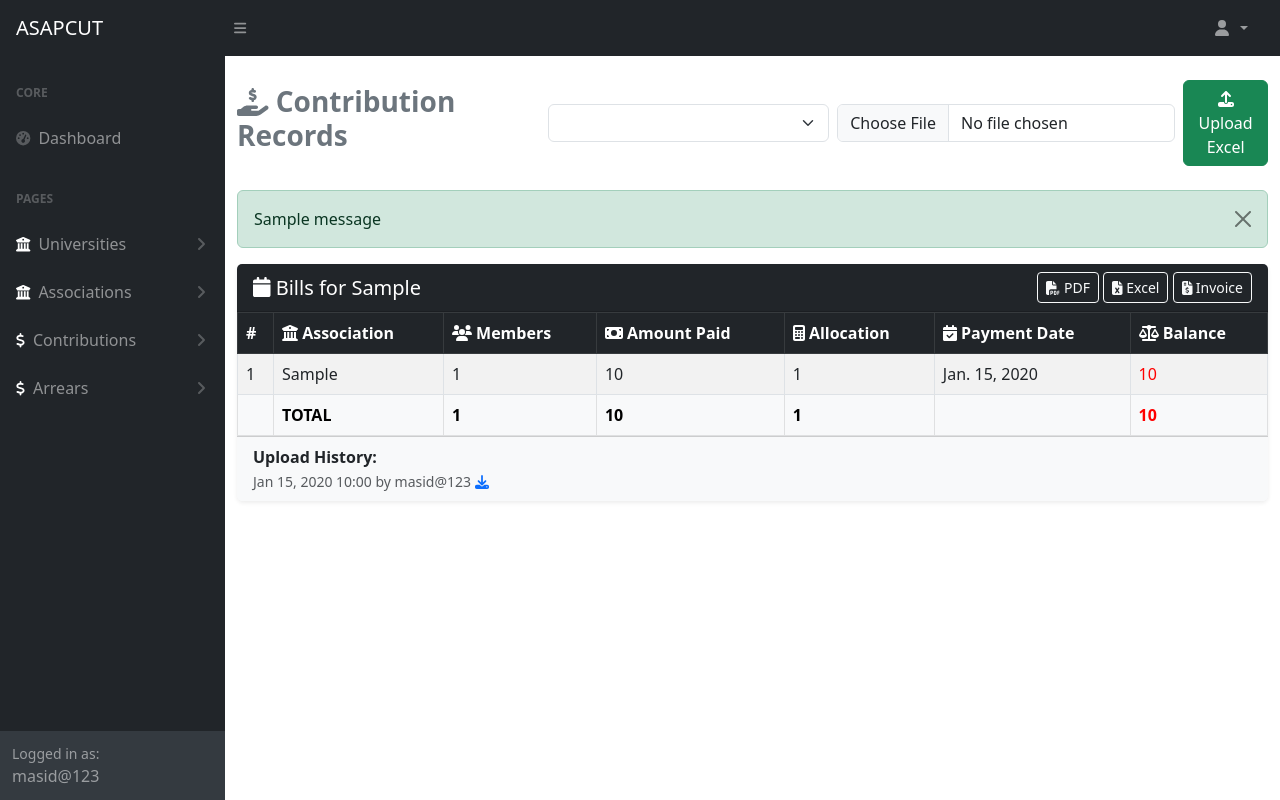
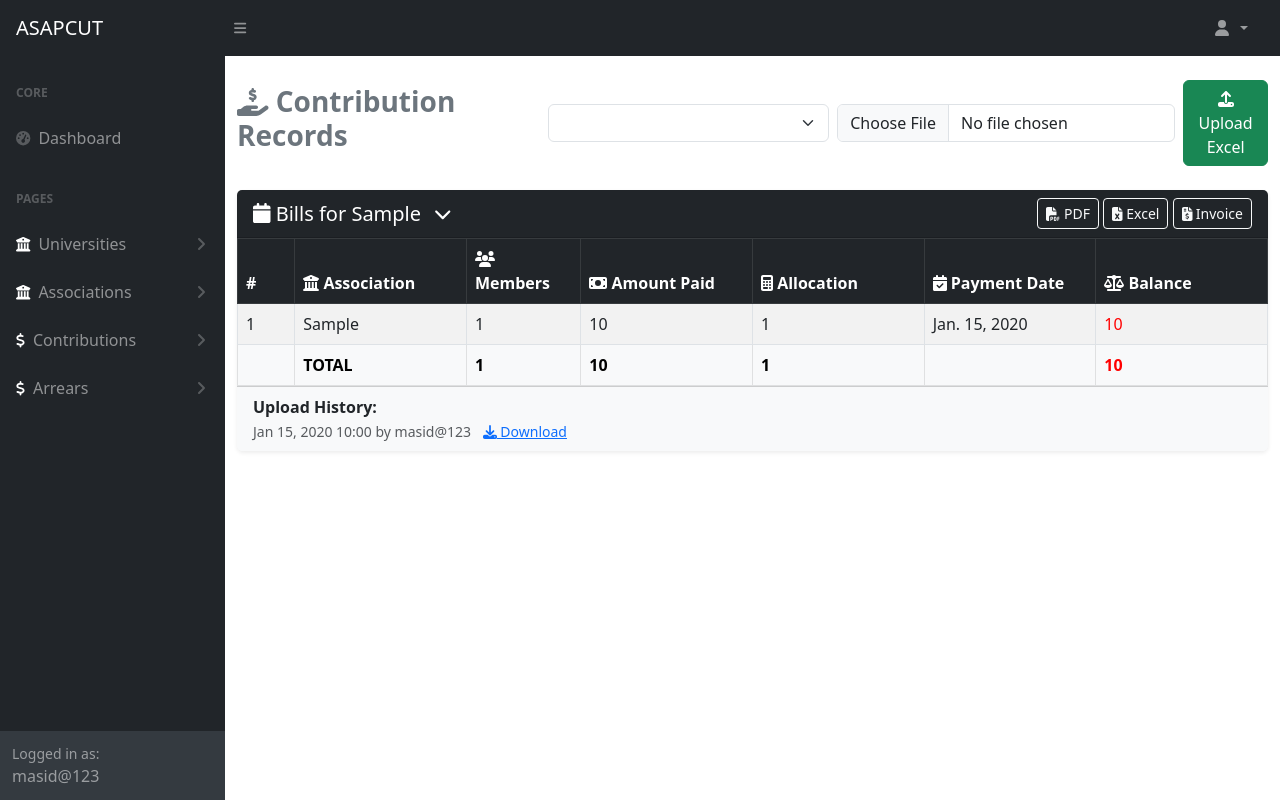
Before and after one commit to kurihom123/asaps, a Django app: page /contributions/ in a window 1280 px wide. Run offline with Django 5.2, Linux system fonts and the light colour scheme; a user stored in the database is signed in; data comes from the database, SQL or seed files in the repository; tables that the repository leaves empty hold one stand-in row (values such as "Sample post"); one stand-in notice (Sample message) is shown; some libraries are stand-ins or nearby versions.

Commit message:
new updated

```diff
--- a/asapcutapp/views/contribution.py
+++ b/asapcutapp/views/contribution.py
@@ -22,6 +22,7 @@ def contribution_list(request):
     else:
         form = ExcelUploadForm()
 
+    # Get all contributions ordered by year
     contributions = Contribution.objects.select_related('association').all().order_by('year')
     uploads = ContributionUpload.objects.all().order_by('-uploaded_at')
 
@@ -35,10 +36,18 @@ def contribution_list(request):
         year = contribution.year
         grouped_contributions[year].append(contribution)
 
-        total_members_by_year[year] = total_members_by_year.get(year, 0) + contribution.association.member_number
-        total_requested_by_year[year] = total_requested_by_year.get(year, 0) + contribution.amount_paid
-        total_allocation_by_year[year] = total_allocation_by_year.get(year, 0) + contribution.allocation
-        total_balance_by_year[year] = total_balance_by_year.get(year, 0) + contribution.balance
+        # Initialize if not exists
+        if year not in total_members_by_year:
+            total_members_by_year[year] = 0
+            total_requested_by_year[year] = 0
+            total_allocation_by_year[year] = 0
+            total_balance_by_year[year] = 0
+
+        # Accumulate totals
+        total_members_by_year[year] += contribution.association.member_number
+        total_requested_by_year[year] += contribution.amount_paid
+        total_allocation_by_year[year] += contribution.allocation
+        total_balance_by_year[year] += contribution.balance
 
     context = {
         'grouped_contributions': dict(grouped_contributions),
@@ -51,7 +60,6 @@ def contribution_list(request):
     }
     return render(request, 'pages/contributions/contribution_list.html', context)
 
-
 def handle_excel_upload(request, form):
     """Process uploaded Excel file and update contributions"""
     excel_file = form.cleaned_data['excel_file']
@@ -63,58 +71,79 @@ def handle_excel_upload(request, form):
         df.columns = [str(col).strip() for col in df.columns]
 
         required_columns = ['Association', 'Members', 'Amount Paid']
-        for col in required_columns:
-            if col not in df.columns:
-                messages.error(request, f"Missing required column: {col}")
-                return redirect('contribution_list')
+        missing_columns = [col for col in required_columns if col not in df.columns]
+        if missing_columns:
+            messages.error(request, f"Missing required columns: {', '.join(missing_columns)}")
+            return redirect('contribution_list')
 
-        updated, created = 0, 0
+        updated_count = 0
+        created_count = 0
+        errors = []
 
-        for _, row in df.iterrows():
-            assoc_abbr = str(row['Association']).strip()
-            members = int(row['Members'])
-            amount_paid = float(row['Amount Paid'])
-            payment_date = datetime.today().date()
+        for index, row in df.iterrows():
+            try:
+                assoc_abbr = str(row['Association']).strip()
+                members = int(row['Members'])
+                amount_paid = float(row['Amount Paid'])
+                payment_date = datetime.today().date()
 
-            # Match association abbreviation
-            try:
-                association = Association.objects.get(abbr=assoc_abbr)
-            except Association.DoesNotExist:
-                messages.warning(request, f"Association '{assoc_abbr}' not found, skipping.")
+                # Match association abbreviation
+                try:
+                    association = Association.objects.get(abbr=assoc_abbr)
+                except Association.DoesNotExist:
+                    errors.append(f"Association '{assoc_abbr}' not found")
+                    continue
+
+                # Update association member number if changed
+                if association.member_number != members:
+                    association.member_number = members
+                    association.save()
+
+                allocation = members * 500 * 12
+                balance = allocation - amount_paid
+
+                # Update or create contribution record
+                obj, created = Contribution.objects.update_or_create(
+                    association=association,
+                    year=year,
+                    defaults={
+                        'allocation': allocation,
+                        'amount_paid': amount_paid,
+                        'balance': balance,
+                        'payment_date': payment_date,
+                    }
+                )
+                if created:
+                    created_count += 1
+                else:
+                    updated_count += 1
+
+            except Exception as e:
+                errors.append(f"Row {index + 2}: {str(e)}")
                 continue
-
-            allocation = members * 500 * 12
-            balance = allocation - amount_paid
-
-            # Update or create contribution record
-            obj, created_flag = Contribution.objects.update_or_create(
-                association=association,
-                year=year,
-                defaults={
-                    'allocation': allocation,
-                    'amount_paid': amount_paid,
-                    'balance': balance,
-                    'payment_date': payment_date,
-                }
-            )
-            if created_flag:
-                created += 1
-            else:
-                updated += 1
 
         # Save upload log
         upload = form.save(commit=False)
         upload.uploaded_by = request.user
         upload.save()
 
-        messages.success(request, f"✅ Uploaded successfully for {year}. "
-                                  f"({updated} updated, {created} new records)")
+        # Show success message
+        if created_count > 0 or updated_count > 0:
+            messages.success(request, f"✅ Uploaded successfully for {year}. ({updated_count} updated, {created_count} new records)")
+        else:
+            messages.warning(request, f"No records were processed for {year}.")
+
+        # Show errors if any
+        if errors:
+            for error in errors[:3]:  # Show only first 3 errors
+                messages.warning(request, error)
+            if len(errors) > 3:
+                messages.warning(request, f"... and {len(errors) - 3} more errors")
 
     except Exception as e:
-        messages.error(request, f"Error processing Excel: {e}")
+        messages.error(request, f"❌ Error processing Excel: {str(e)}")
 
     return redirect('contribution_list')
-
 
 # Keep your existing PDF and Excel export functions
 @login_required
@@ -176,5 +205,3 @@ def contributions_excel(request, year):
     response['Content-Disposition'] = f'attachment; filename=Contributions_{year}.xlsx'
     wb.save(response)
     return response
-
-# Remove the add_contribution_for_year function
--- a/templates/pages/contributions/contribution_list.html
+++ b/templates/pages/contributions/contribution_list.html
@@ -27,7 +27,7 @@
     <!-- ALERT MESSAGES -->
     {% if messages %}
         {% for message in messages %}
-            <div class="alert alert-{{ message.tags }} alert-dismissible fade show" role="alert">
+            <div class="alert alert-{{ message.tags }} alert-dismissible fade show auto-dismiss" role="alert" data-dismiss-time="{% if message.tags == 'success' %}5000{% else %}10000{% endif %}">
                 {{ message }}
                 <button type="button" class="btn-close" data-bs-dismiss="alert" aria-label="Close"></button>
             </div>
@@ -37,8 +37,18 @@
     <!-- YEARLY CONTRIBUTION TABLES -->
     {% for year, contributions in grouped_contributions.items %}
     <div class="card mb-4 shadow-sm border-0">
-        <div class="card-header bg-dark text-white d-flex justify-content-between align-items-center">
-            <h5 class="mb-0"><i class="fa fa-calendar"></i> Bills for {{ year }}</h5>
+        <!-- Clickable Header -->
+        <div class="card-header bg-dark text-white d-flex justify-content-between align-items-center"
+             style="cursor: pointer;"
+             data-bs-toggle="collapse"
+             data-bs-target="#table{{ forloop.counter }}"
+             aria-expanded="true">
+            <h5 class="mb-0">
+                <i class="fa fa-calendar"></i> Bills for {{ year }}
+                <small class="ms-2">
+                    <i class="fa fa-chevron-down"></i>
+                </small>
+            </h5>
             <div>
                 <a href="{% url 'contributions_pdf' year %}" target="_blank" class="btn btn-sm btn-outline-light">
                     <i class="fa fa-file-pdf"></i> PDF
@@ -52,17 +62,19 @@
             </div>
         </div>
 
+        <!-- Collapsible Body -->
+        <div class="collapse show" id="table{{ forloop.counter }}">
             <div class="card-body p-0">
-            <table class="table table-bordered table-striped mb-0">
+                <table class="table table-bordered table-striped mb-0" style="table-layout: fixed; width: 100%;">
                     <thead class="table-dark">
                         <tr>
-                        <th>#</th>
-                        <th><i class="fa fa-university"></i> Association</th>
-                        <th><i class="fa fa-users"></i> Members</th>
-                        <th><i class="fa fa-money-bill"></i> Amount Paid</th>
-                        <th><i class="fa fa-calculator"></i> Allocation</th>
-                        <th><i class="fa fa-calendar-check"></i> Payment Date</th>
-                        <th><i class="fa fa-balance-scale"></i> Balance</th>
+                            <th style="width: 5%;">#</th>
+                            <th style="width: 15%;"><i class="fa fa-university"></i> Association</th>
+                            <th style="width: 10%;"><i class="fa fa-users"></i> Members</th>
+                            <th style="width: 15%;"><i class="fa fa-money-bill"></i> Amount Paid</th>
+                            <th style="width: 15%;"><i class="fa fa-calculator"></i> Allocation</th>
+                            <th style="width: 15%;"><i class="fa fa-calendar-check"></i> Payment Date</th>
+                            <th style="width: 15%;"><i class="fa fa-balance-scale"></i> Balance</th>
                         </tr>
                     </thead>
                     <tbody>
@@ -95,27 +107,90 @@
             </div>
 
             <!-- UPLOAD HISTORY -->
+            <div class="card-footer bg-light">
+                <strong>Upload History:</strong><br>
                 {% for upload in uploads %}
                     {% if upload.year == year %}
-                {% if forloop.first %}
-                <div class="card-footer bg-light">
-                    <strong>Upload History:</strong><br>
-                {% endif %}
                         <small class="text-muted">
                             {{ upload.uploaded_at|date:"M d, Y H:i" }} by {{ upload.uploaded_by.username }}
-                        <a href="{{ upload.excel_file.url }}" download class="text-primary">
-                            <i class="fa fa-download"></i>
+                            <a href="{{ upload.excel_file.url }}" download class="text-primary ms-2">
+                                <i class="fa fa-download"></i> Download
                             </a>
                         </small><br>
-                {% if forloop.last %}
-                </div>
-                {% endif %}
                     {% endif %}
                 {% endfor %}
+            </div>
+        </div>
     </div>
     {% endfor %}
 </div>
 
 <!-- SCRIPTS -->
+<script src="https://code.jquery.com/jquery-3.6.0.min.js"></script>
 <script src="https://cdn.jsdelivr.net/npm/bootstrap@5.3.3/dist/js/bootstrap.bundle.min.js"></script>
+
+<script>
+$(document).ready(function() {
+    // Auto-dismiss alerts after specified time
+    $('.auto-dismiss').each(function() {
+        var dismissTime = $(this).data('dismiss-time');
+        var alert = $(this);
+
+        setTimeout(function() {
+            alert.alert('close');
+        }, dismissTime);
+    });
+
+    // Add animation to collapse/expand icons
+    $('.card-header').on('click', function() {
+        var target = $(this).find('i.fa-chevron-down');
+        var isExpanded = $(this).attr('aria-expanded') === 'true';
+
+        if (isExpanded) {
+            target.removeClass('fa-chevron-down').addClass('fa-chevron-right');
+        } else {
+            target.removeClass('fa-chevron-right').addClass('fa-chevron-down');
+        }
+    });
+
+    // Initialize all icons to down (expanded state)
+    $('.card-header[aria-expanded="true"]').each(function() {
+        $(this).find('i.fa-chevron-down').removeClass('fa-chevron-down').addClass('fa-chevron-down');
+    });
+});
+</script>
+
+<style>
+/* Fixed table layout to prevent uneven column widths */
+.table {
+    table-layout: fixed;
+}
+
+/* Ensure all columns have consistent width */
+.table th, .table td {
+    word-wrap: break-word;
+    overflow: hidden;
+    text-overflow: ellipsis;
+}
+
+/* Smooth collapse animation */
+.collapse {
+    transition: all 0.3s ease;
+}
+
+/* Card header hover effect */
+.card-header:hover {
+    background-color: #343a40 !important;
+}
+
+/* Auto-dismiss alert animation */
+.auto-dismiss {
+    transition: opacity 0.5s ease;
+}
+
+/* Ensure consistent card heights */
+.card {
+    min-height: fit-content;
+}
+</style>
 {% endblock %}
```
Lines whose indentation alone changed are shown as unchanged.
